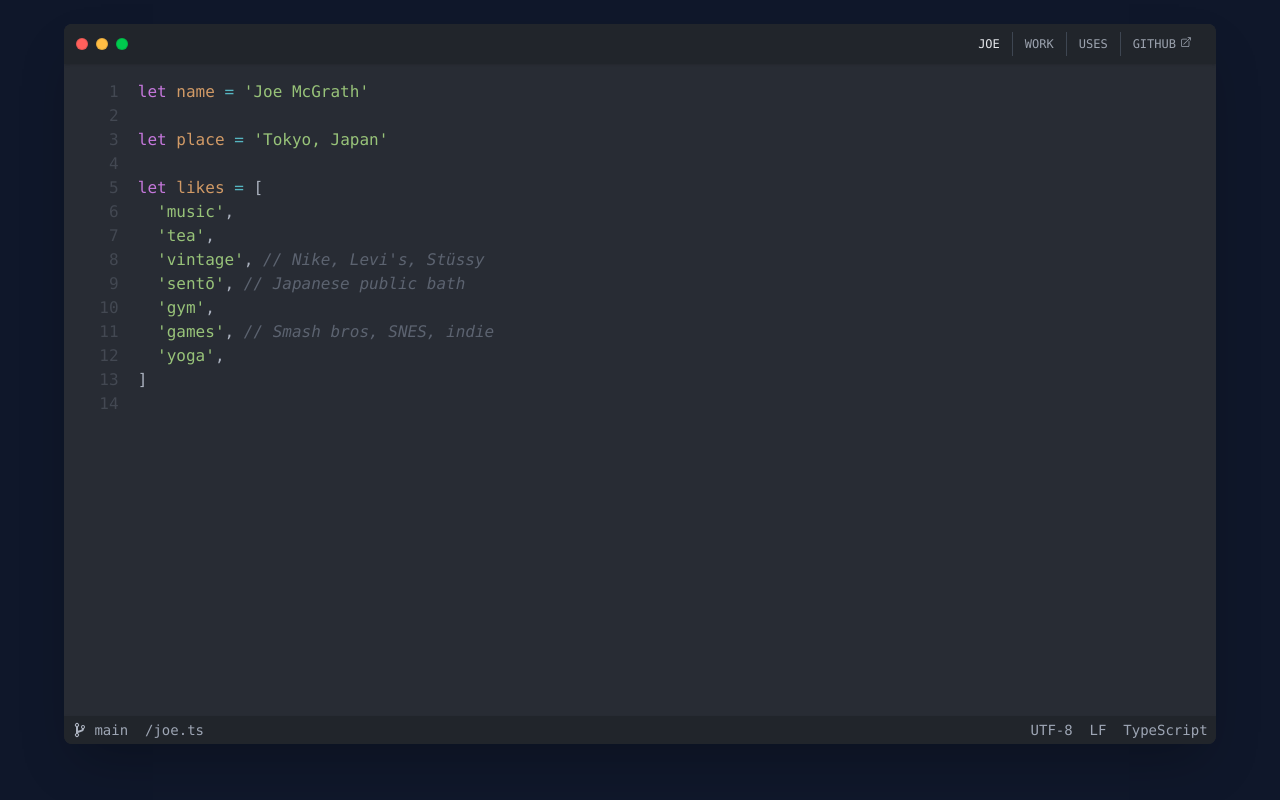
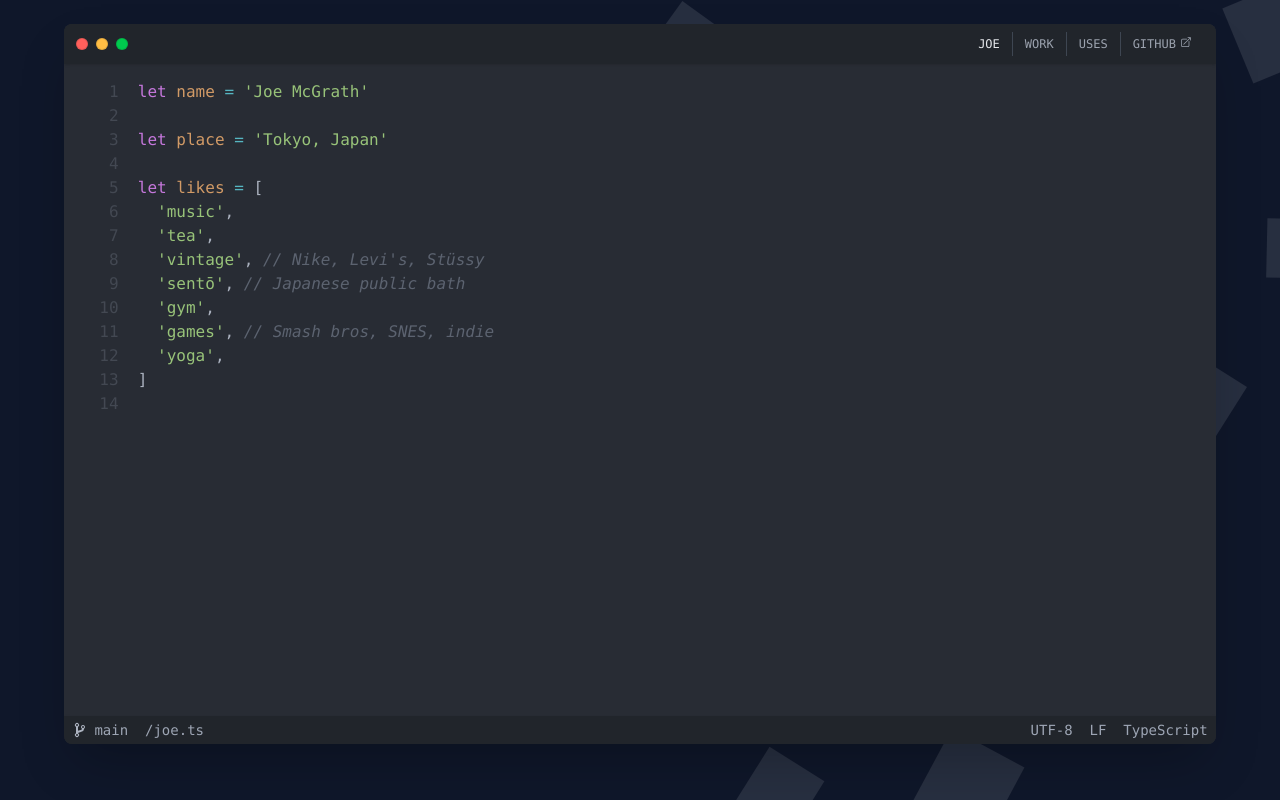
Before and after one commit to josephmcg/portfolio, a Next.js app: page / in a window 1280 px wide. Built offline with nearby package versions, Linux system fonts and the light colour scheme.

Commit message:
feat: add cool polygon background

```diff
--- a/src/app/layout.tsx
+++ b/src/app/layout.tsx
@@ -5,6 +5,7 @@ import type { Metadata, Viewport } from 'next'
 
 import { Footer } from '~/components/Footer/Footer'
 import { Header } from '~/components/Header/Header'
+import { Polygons } from '~/components/Polygons'
 
 export const metadata: Metadata = {
   title: {
@@ -27,7 +28,8 @@ export default function RootLayout({
           'flex min-h-dvh items-center justify-center md:min-h-[90vh] md:p-6',
         )}
       >
-        <div className="flex h-dvh w-full max-w-6xl flex-col overflow-hidden bg-primary shadow-2xl md:h-[46rem] md:max-h-[90vh] md:rounded-lg">
+        <Polygons />
+        <div className="relative flex h-dvh w-full max-w-6xl flex-col overflow-hidden bg-primary shadow-2xl md:h-[46rem] md:max-h-[90vh] md:rounded-lg">
           <Header />
           <main className="flex-1 overflow-auto">{children}</main>
           <Footer />
--- /dev/null
+++ b/src/components/Polygons.tsx
@@ -0,0 +1,69 @@
+'use client'
+
+import { useEffect, useState } from 'react'
+
+interface PolygonProps extends React.ComponentProps<'div'> {
+  size: number
+  xPos: number
+  yPos: number
+  rotation: number
+}
+
+const Polygon: React.FC<PolygonProps> = ({
+  size,
+  xPos,
+  yPos,
+  rotation,
+  ...props
+}) => {
+  return (
+    <div
+      className="animate-float absolute bg-white bg-opacity-10"
+      style={{
+        width: `${String(size)}px`,
+        height: `${String(size)}px`,
+        top: `${String(yPos)}px`,
+        left: `${String(xPos)}px`,
+        rotate: `${String(rotation)}deg`,
+      }}
+      {...props}
+    />
+  )
+}
+
+export const Polygons: React.FC = () => {
+  const [polygons, setPolygons] = useState<PolygonProps[]>([])
+
+  useEffect(() => {
+    const createPolygons = (): void => {
+      const newPolygons: PolygonProps[] = []
+
+      for (let i = 0; i < 20; i++) {
+        const size = Math.random() * 50 + 50 // Random size between 50px and 100px
+        const xPos = Math.random() * window.innerWidth
+        const yPos = Math.random() * window.innerHeight
+        const rotation = Math.random() * 360
+
+        newPolygons.push({ size, xPos, yPos, rotation })
+      }
+
+      setPolygons(newPolygons)
+    }
+
+    createPolygons()
+  }, [])
+
+  return (
+    <div className="absolute inset-0 overflow-hidden">
+      {polygons.map((polygon, index) => (
+        <Polygon
+          key={index}
+          size={polygon.size}
+          xPos={polygon.xPos}
+          yPos={polygon.yPos}
+          rotation={polygon.rotation}
+        />
+      ))}
+    </div>
+  )
+}
--- a/tailwind.config.ts
+++ b/tailwind.config.ts
@@ -34,6 +34,16 @@ export default {
         'hue6-secondary': '#e6c07b',
         link: '#4e94ce',
       },
+      animation: {
+        float: 'float 10s ease-in-out infinite',
+      },
+      keyframes: {
+        float: {
+          '0%': { transform: 'translateY(0) scale(1)' },
+          '50%': { transform: 'translateY(-20px) scale(1.1)' },
+          '100%': { transform: 'translateY(0) scale(1)' },
+        },
+      },
     },
   },
 } satisfies Config
```
